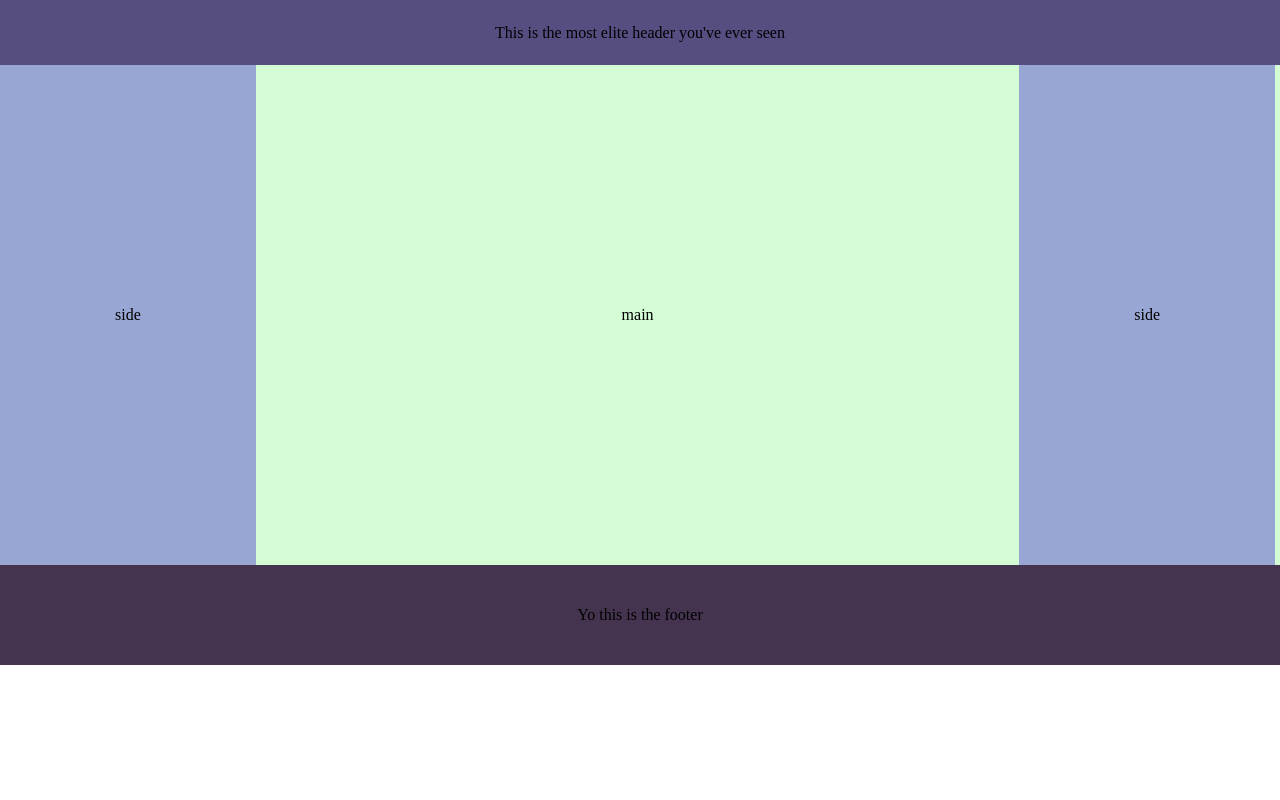
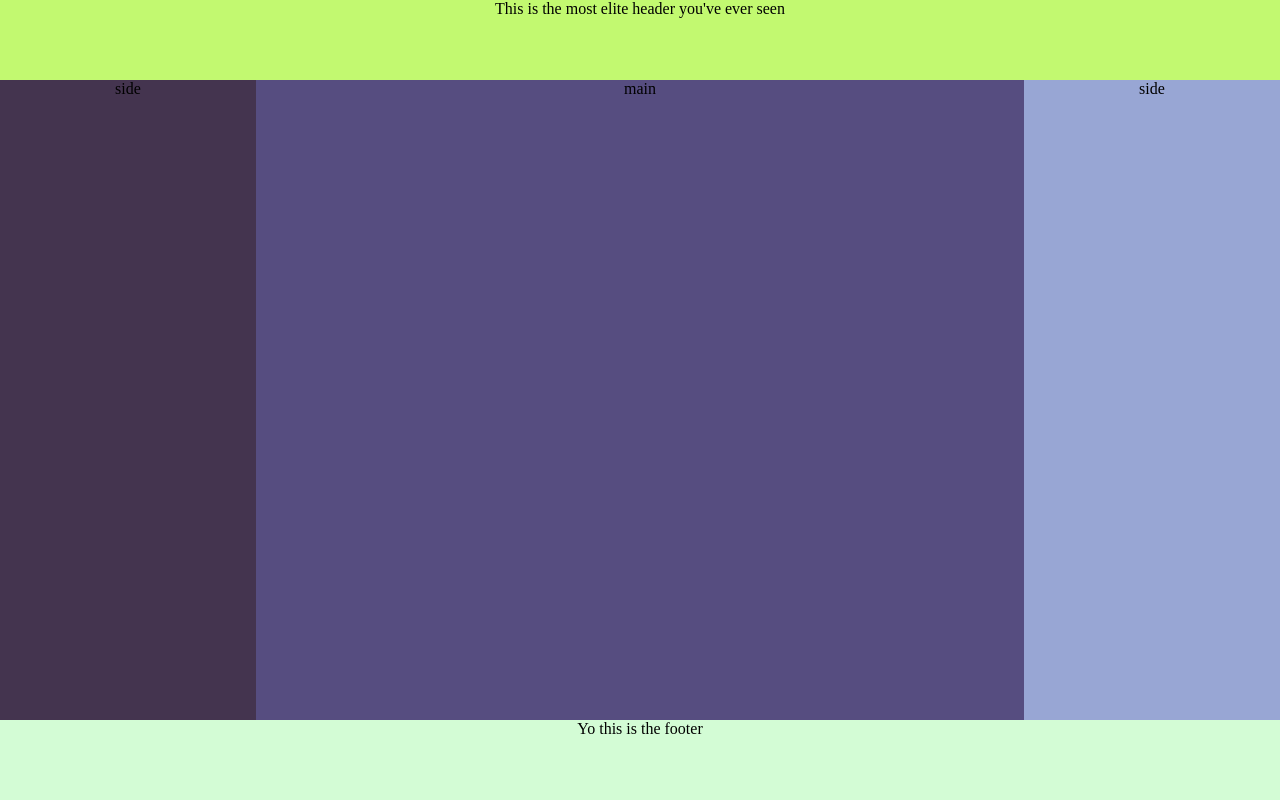
Before and after one commit to plaetzaw/HTML_CSS, a plain HTML site: page 1.29TheHolyGrail.html in a window 1280 px wide. Drawn offline with Linux system fonts and the light colour scheme.

Commit message:
Classwork updates

```diff
--- a/1.29TheHolyGrail.html
+++ b/1.29TheHolyGrail.html
@@ -8,44 +8,63 @@
 
     <style>
         #header{
-
+            position: absolute;
+            bottom: 90%;
             width: 100%;
-            background-color: #564D80;
+            background-color: #C2F970;
             height: 10%;
             text-align: center;
-            line-height: 65px;
+            /* line-height: 65px; */
             /* margin-bottom: 0px; */
         }
 
         #main{
-            line-height: 500px;
-            background-color: #D3FCD5
+            background-color: #564D80
             /* margin-bottom: 10px; */
         }
 
-        #sideBar{
+        #sideBarL{
+            background-color: #44344F;
+            position: absolute;
+            bottom: 10%;
+            left: 0%;
+            width: 20%;
+            height: 80%;
+            display: inline-block;
+            text-align: center;
 
+        }
+
+        #sideBarR{
             background-color: #98A6D4;
+            position: absolute;
+            bottom: 10%;
+            left: 80%;
             width: 20%;
-            height: 100%;
+            height: 80%;
             display: inline-block;
             text-align: center;
 
         }
 
         #mainContent{
-            width: 59%;
+            background-color: #564D80;
+            position: absolute;
+            bottom: 10%;
+            left: 20%;
+            width: 60%;
             height: 80%;
             display: inline-block;
             text-align: center;
-            line-height: 20px;
+            /* line-height: 20px; */
         }
 
         #footer{
-            line-height: 100px;
+            position: absolute;
+            bottom: 0%;
             height: 10%;
             width: 100%;
-            background-color: #44344F;
+            background-color: #D3FCD5;
             text-align: center;
         }
 
@@ -60,9 +79,9 @@
 
     <div id="main">
 
-        <div id="sideBar">side</div>
+        <div id="sideBarL">side</div>
         <div id="mainContent">main</div>
-        <div id="sideBar">side</div>
+        <div id="sideBarR">side</div>
     </div>
 
     <div id="footer">Yo this is the footer </div>
```
Also changed, not shown: 1.29Column.html (renamed from 1.292Column.html, +3 -3 lines), 1.29Floats.html (+44 -0 lines).
